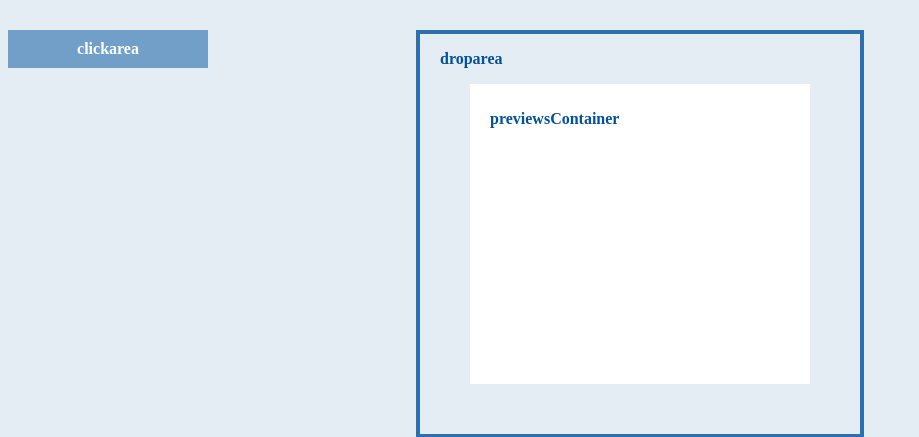
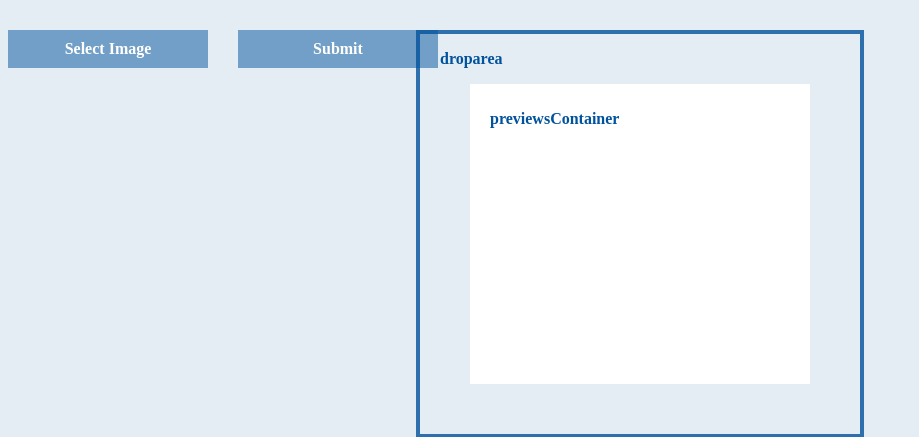
Before and after one commit to moremorefor/flask-fileupload-dropzonejs, a Flask app: page / in a window 1280 px wide. Shown: the top 437 px of the page, without its empty margins (0-919 px from the left). Run offline with Flask 2, Linux system fonts and the light colour scheme; some libraries are stand-ins or nearby versions.

Commit message:
Add submit button

```diff
--- a/app.py
+++ b/app.py
@@ -60,7 +60,6 @@ def js_static(filename):
     return send_from_directory(app.root_path + '/static/js/', filename)
 
 
-# Define a route for the webserver
 @app.route('/')
 def index():
     return render_template('index.html')
--- a/static/css/style.css
+++ b/static/css/style.css
@@ -20,7 +20,7 @@ body {
 	margin: 0 auto 20px;
 }
 
-#clickarea {
+#selectImage {
 	color: #FFF;
 	width: 200px;
 	text-align: center;
@@ -29,3 +29,14 @@ body {
 	float: left;
 	cursor: pointer;
 }
+
+#fileSubmit {
+	color: #FFF;
+	width: 200px;
+	margin: 0 0 0 30px;
+	text-align: center;
+	padding: 10px 0;
+	background: rgba(0, 82, 156, 0.5);
+	float: left;
+	cursor: pointer;
+}
--- a/static/js/app.js
+++ b/static/js/app.js
@@ -11,14 +11,14 @@ $(function() {
     },
     addRemoveLinks: true, // add an <a class="dz-remove">Remove file</a> element to the file preview that will remove the file, and it will change to Cancel upload
     previewsContainer: "#previewsContainer",
-    clickable: "#clickarea",
+    clickable: "#selectImage",
     createImageThumbnails: true,
     maxThumbnailFilesize: 2, // in MB
     thumbnailWidth: 300,
     thumbnailHeight: 300,
     maxFiles: 3,
     acceptedFiles: "image/png, image/jpeg, image/gif", //This is a comma separated list of mime types or file extensions.Eg.: image/*,application/pdf,.psd.
-    autoProcessQueue: true, // When set to false you have to call myDropzone.processQueue() yourself in order to upload the dropped files.
+    autoProcessQueue: false, // When set to false you have to call myDropzone.processQueue() yourself in order to upload the dropped files.
     forceFallback: false,
 
     init: function() {
@@ -30,7 +30,7 @@ $(function() {
        * Crop rectangle range
        * Those values are going to be used by ctx.drawImage().
        */
-      return {"srcX":0, "srcY":0, "srcWidth":600, "srcHeight":600}
+      return {"srcX":0, "srcY":0, "srcWidth":300, "srcHeight":300}
     },
     accept: function(file, done) {
       console.log("accept");
@@ -45,6 +45,16 @@ $(function() {
    * Custom preview template here.
    * ex) myDropzone.options.previewTemplate = '';
    */
+  myDropzone.options.previewTemplate = '\
+    <div class="dz-preview dz-file-preview">\
+      <div class="dz-details">\
+      <div class="dz-filename"><span data-dz-name></span></div>\
+      <div class="dz-size" data-dz-size></div>\
+      <img data-dz-thumbnail />\
+    </div>\
+    <div class="dz-progress"><span class="dz-upload" data-dz-uploadprogress></span></div>\
+    <div class="dz-error-message"><span data-dz-errormessage></span></div>\
+    </div>';
 
 
   /*
@@ -66,6 +76,9 @@ $(function() {
   myDropzone.on("addedfile", function(file) {
     console.log("addedfile");
     console.log(file);
+    $('#fileSubmit').click(function(){
+        myDropzone.processQueue(); //processes the queue
+    });
   });
   myDropzone.on("removedfile", function(file) { console.log("removedfile"); });
   myDropzone.on("selectedfiles", function(file) { console.log("selectedfiles"); });
--- a/templates/index.html
+++ b/templates/index.html
@@ -6,7 +6,8 @@
 </head>
 <body>
 
-<div id="clickarea">clickarea</div>
+<div id="selectImage">Select Image</div>
+<div id="fileSubmit">Submit</div>
 
 <div id="droparea">
 	<p>droparea</p>
```
